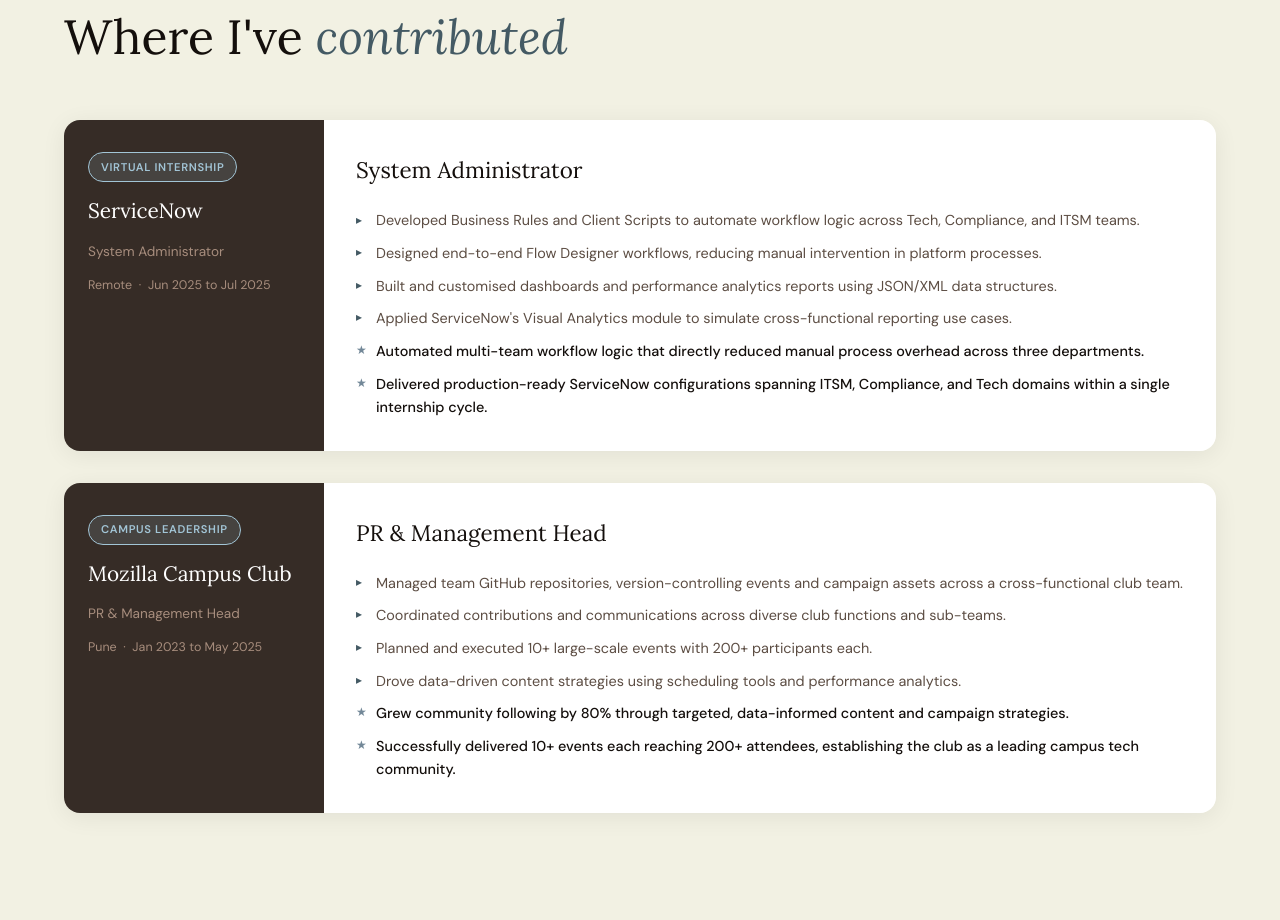
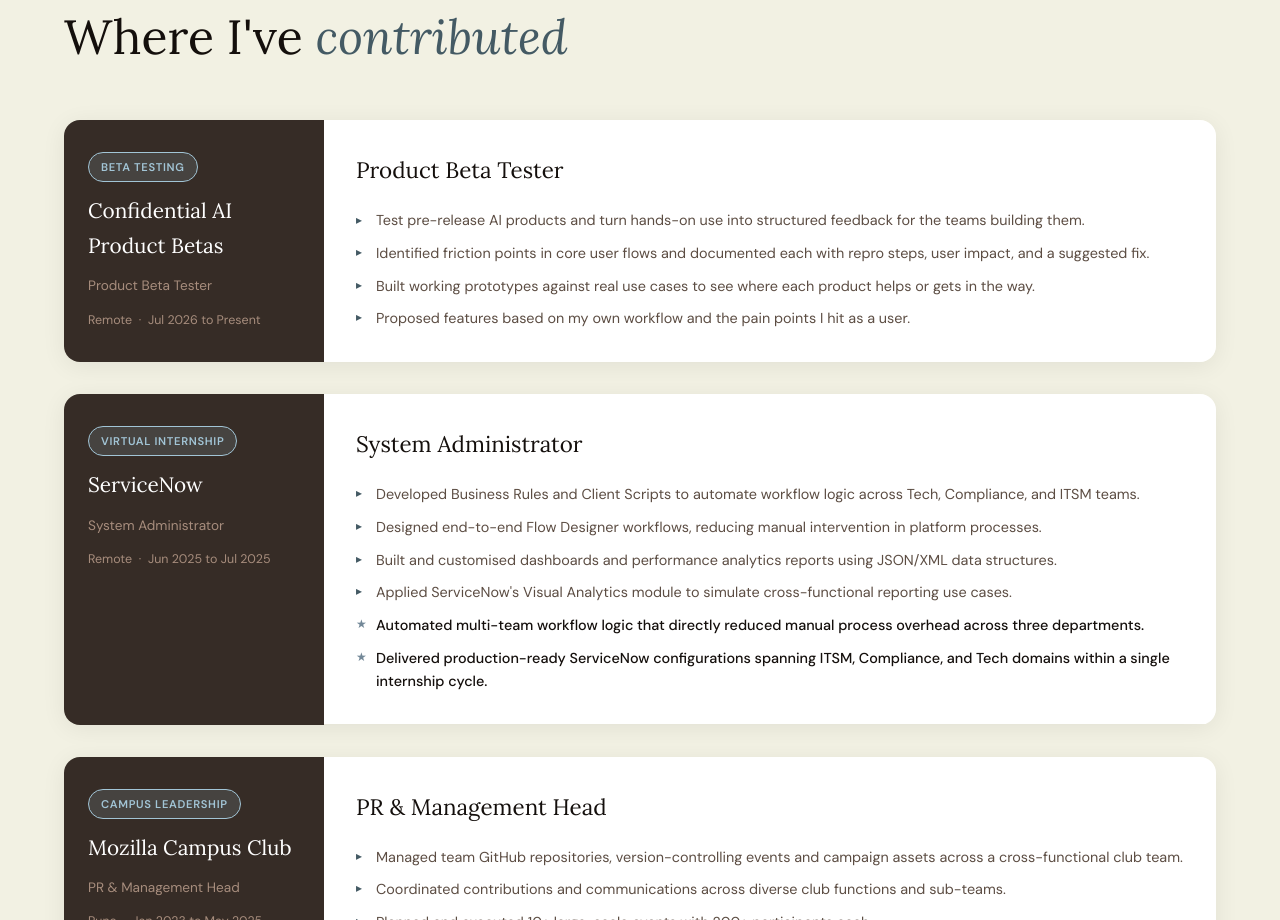
Before and after one commit to Chaitralikore/Portfolio, a plain HTML site: page index.html in a window 1280 px wide. Shown: the part 1912-2832 px from the top of the page. Drawn offline with Linux system fonts and the light colour scheme.

Commit message:
Add Product Beta Tester experience section
Added a new experience section for Product Beta Tester role, detailing responsibilities and contributions.

```diff
--- a/index.html
+++ b/index.html
@@ -669,6 +669,25 @@ section{scroll-margin-top:64px}
   <h2 class="section-title">Where I've <em>contributed</em></h2>
   <div class="exp-list">
 
+    <!-- Product Beta Tester -->
+<div class="exp-card js-exp">
+  <div class="exp-left">
+    <span class="exp-badge">Beta Testing</span>
+    <div class="exp-company">Confidential AI Product Betas</div>
+    <div class="exp-role">Product Beta Tester</div>
+    <div class="exp-meta">Remote &nbsp;·&nbsp; Jul 2026 to Present</div>
+  </div>
+  <div class="exp-right">
+    <h3>Product Beta Tester</h3>
+    <ul class="bullet-list">
+      <li>Test pre-release AI products and turn hands-on use into structured feedback for the teams building them.</li>
+      <li>Identified friction points in core user flows and documented each with repro steps, user impact, and a suggested fix.</li>
+      <li>Built working prototypes against real use cases to see where each product helps or gets in the way.</li>
+      <li>Proposed features based on my own workflow and the pain points I hit as a user.</li>
+    </ul>
+  </div>
+</div>
+
     <!-- ServiceNow -->
     <div class="exp-card js-exp">
       <div class="exp-left">
```
